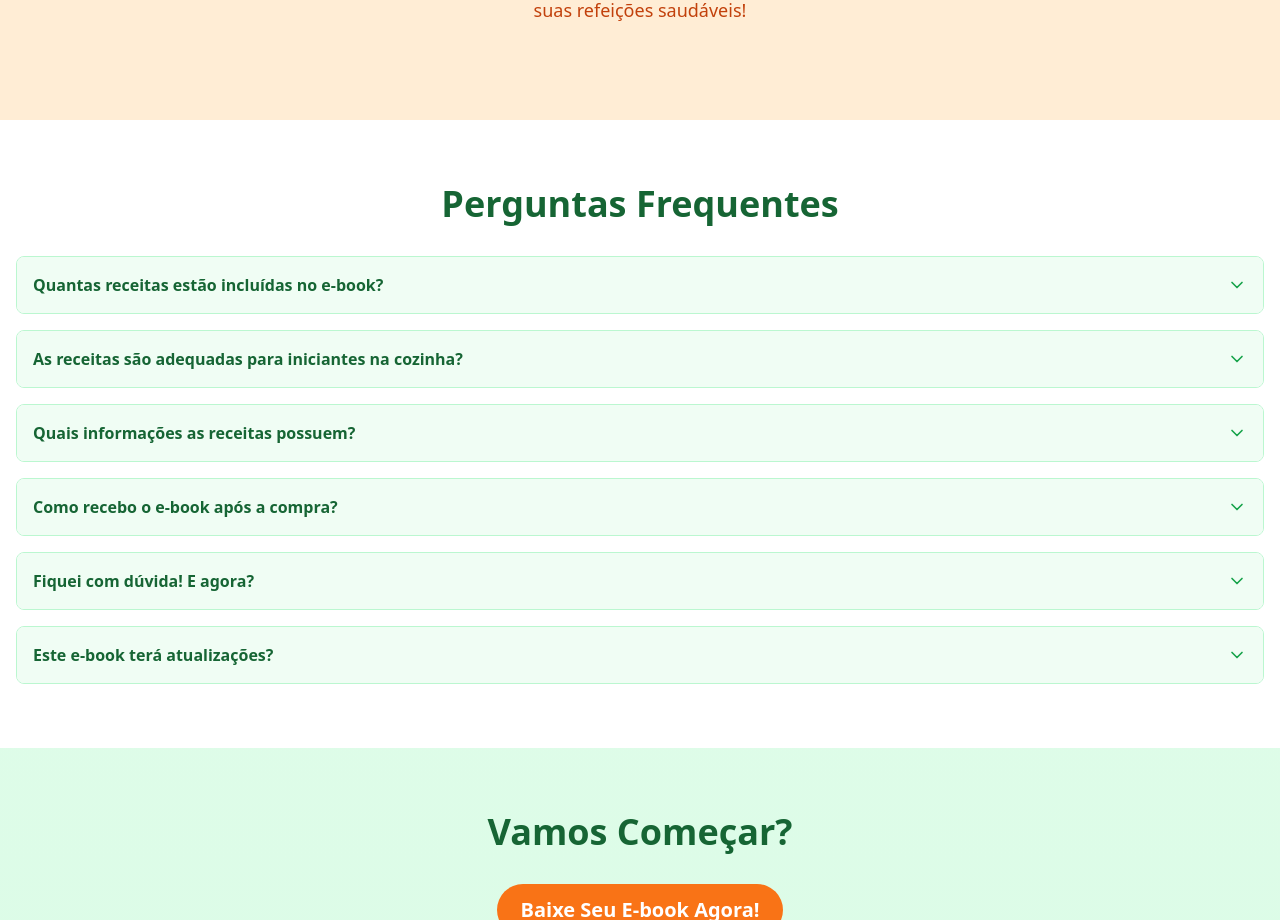
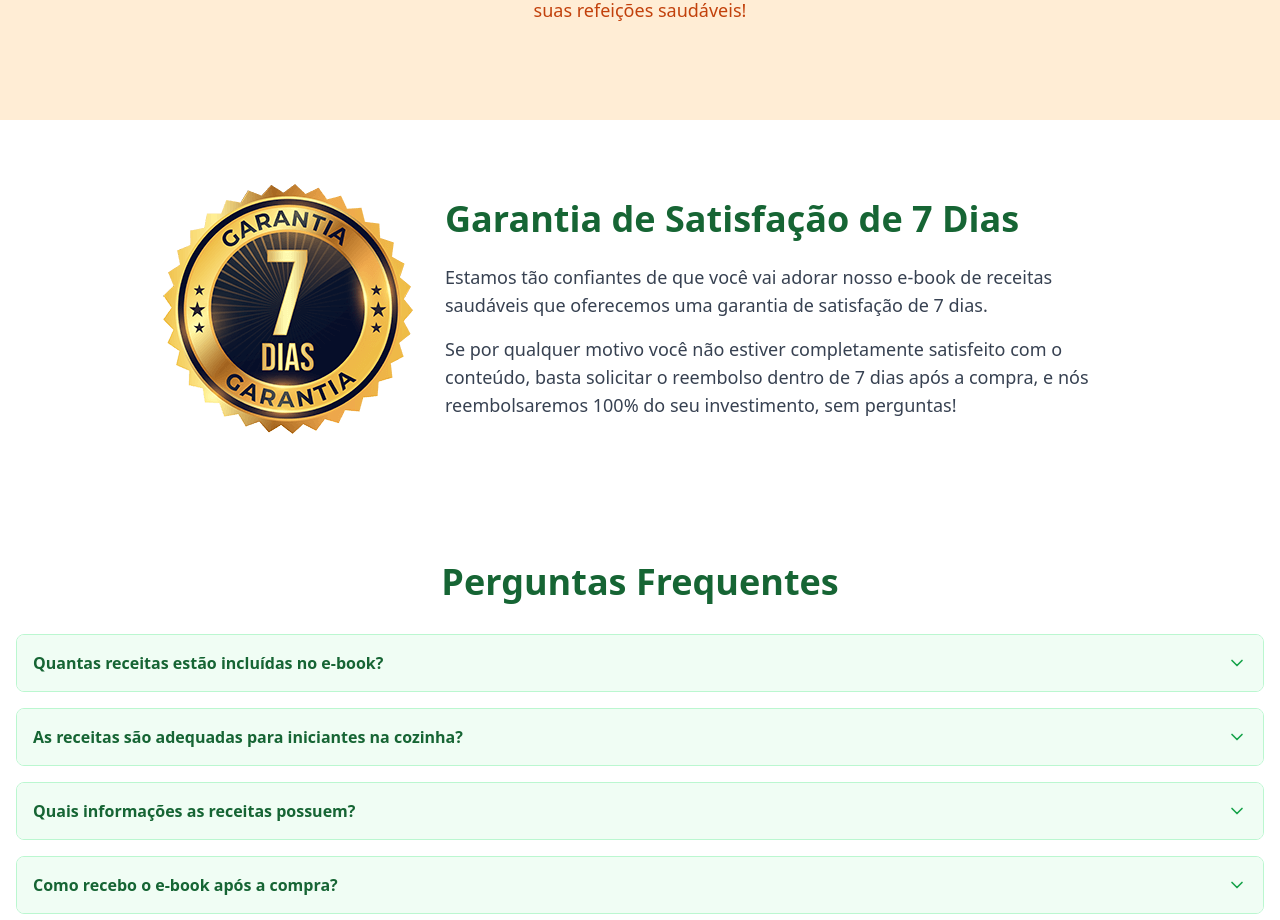
Before and after one commit to jrmessias/lp-ebook-receitas-saudaveis, a Vue app: page / in a window 1280 px wide. Shown: the part 1740-2660 px from the top of the page. Built offline with nearby package versions, Linux system fonts and the light colour scheme.

Commit message:
changeback

```diff
--- a/src/App.vue
+++ b/src/App.vue
@@ -121,6 +121,26 @@
       </div>
     </section>
 
+    <!-- 7-Day Guarantee Section -->
+    <section class="bg-white py-16">
+      <div class="container mx-auto px-4">
+        <div class="flex flex-col md:flex-row items-center justify-center">
+          <img src="/assets/img/selo7dias.png" width="250" alt="Selo de Garantia de 7 Dias" class="mb-8 md:mb-0 md:mr-8" />
+          <div class="md:max-w-2xl">
+            <h2 class="text-3xl md:text-4xl font-bold text-green-800 mb-6 text-center md:text-left">
+              Garantia de Satisfação de 7 Dias
+            </h2>
+            <p class="text-lg text-gray-700 text-center md:text-left mb-4">
+              Estamos tão confiantes de que você vai adorar nosso e-book de receitas saudáveis que oferecemos uma garantia de satisfação de 7 dias.
+            </p>
+            <p class="text-lg text-gray-700 text-center md:text-left">
+              Se por qualquer motivo você não estiver completamente satisfeito com o conteúdo, basta solicitar o reembolso dentro de 7 dias após a compra, e nós reembolsaremos 100% do seu investimento, sem perguntas!
+            </p>
+          </div>
+        </div>
+      </div>
+    </section>
+
     <!-- FAQ Section -->
     <section class="bg-white py-16">
       <div class="container mx-auto px-4">
```
Also changed, not shown: src/assets/img/selo7dias.png (added).
